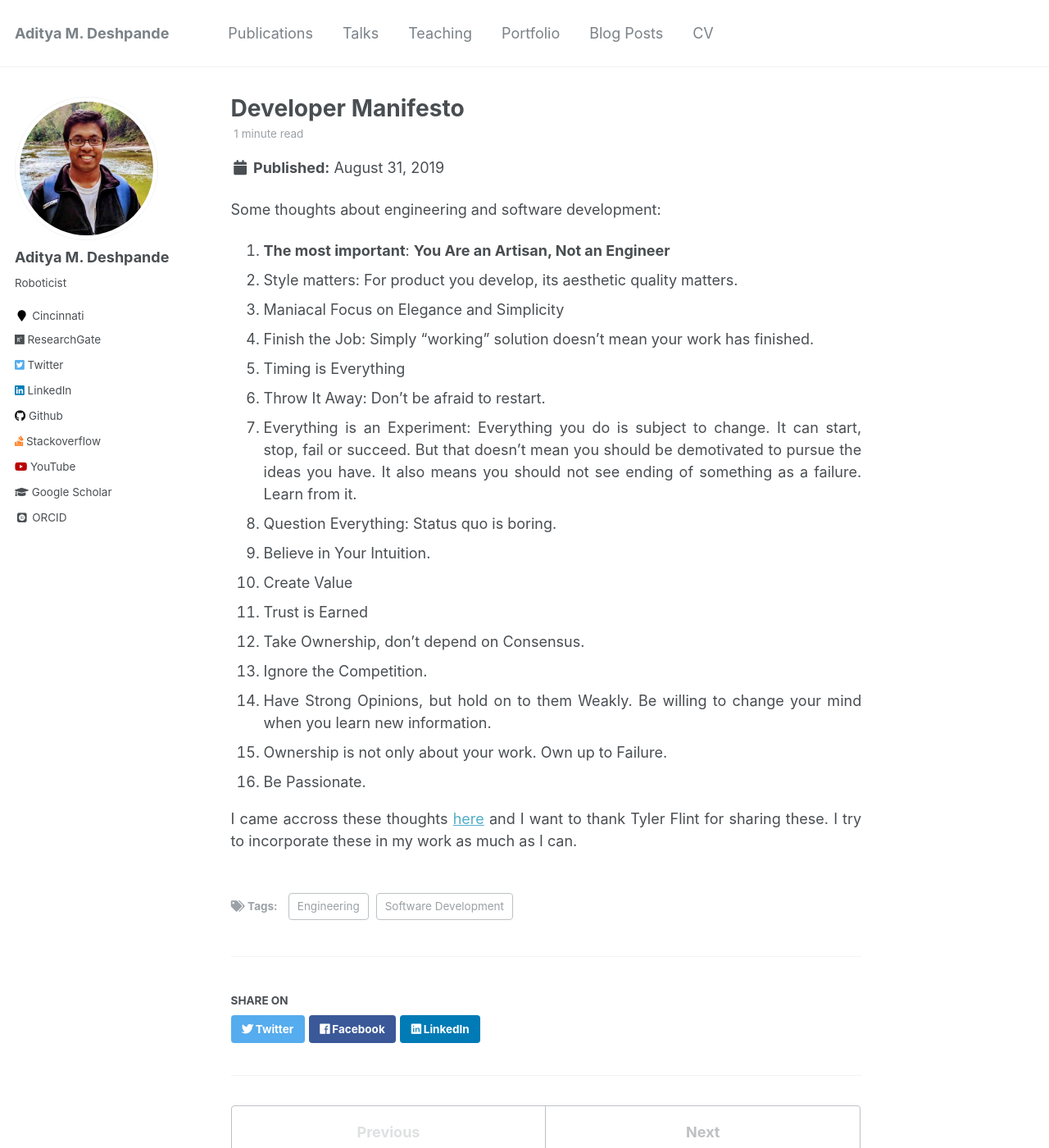
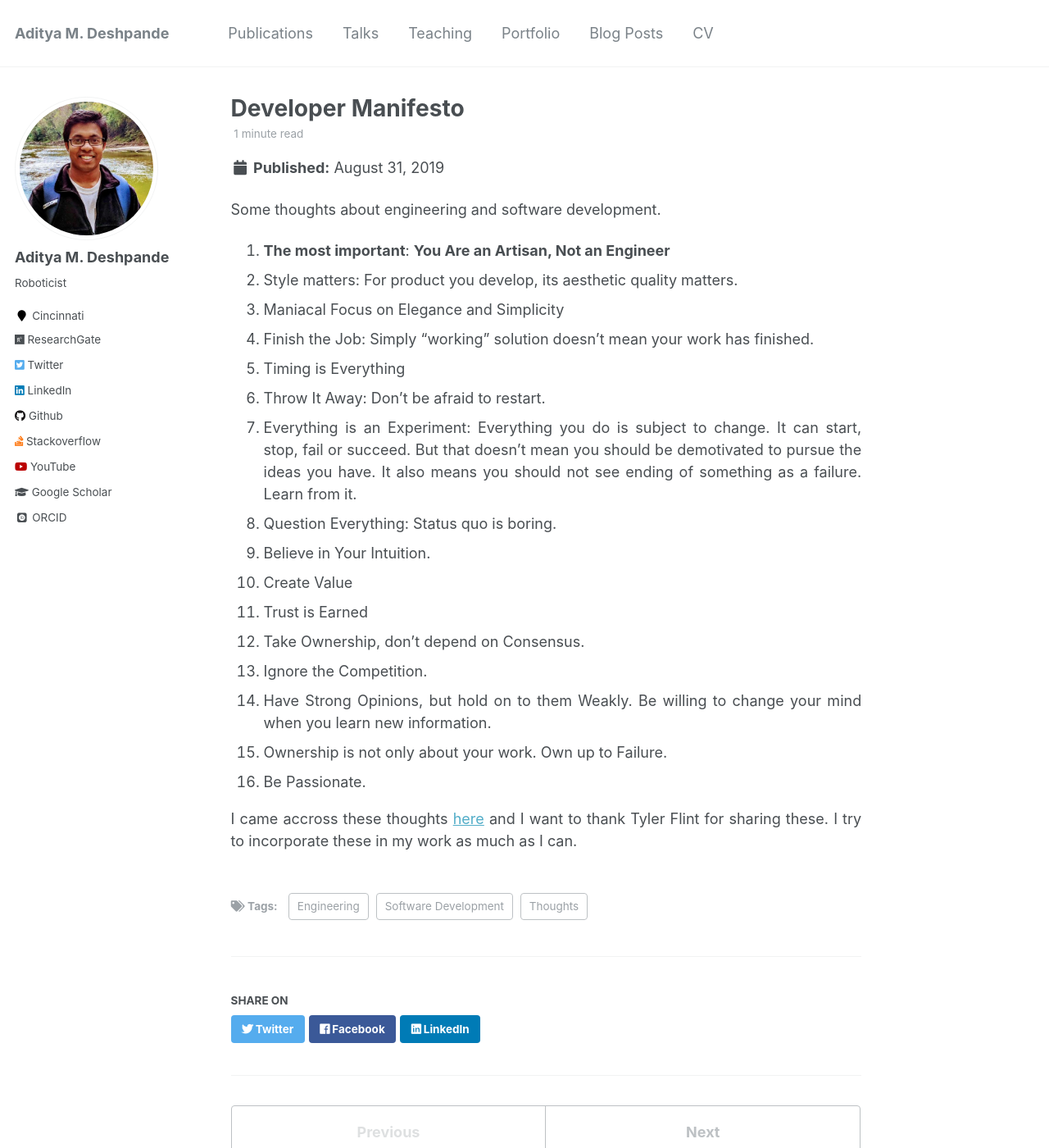
Before and after one commit to adipandas/adipandas.github.io, a Jekyll site: the page built from _posts/2019-08-31-developer-manisfesto.md, in a window 1280 px wide and 1400 px high. Shown: the whole window at 82% size. Built offline with Jekyll 4.4.1, drawn with Linux system fonts in a browser that asks for light colours; some web fonts are replaced; comment, search, counter and statistics services are not loaded.

Commit message:
Update 2019-08-31-developer-manisfesto.md

```diff
--- a/_posts/2019-08-31-developer-manisfesto.md
+++ b/_posts/2019-08-31-developer-manisfesto.md
@@ -5,9 +5,10 @@ permalink: /posts/2019/08/developer-manifesto/
 tags:
   - Software Development
   - Engineering
+  - Thoughts
 ---
 
-Some thoughts about engineering and software development:
+Some thoughts about engineering and software development.
 
 1. **The most important**: **You Are an Artisan, Not an Engineer**
 2. Style matters: For product you develop, its aesthetic quality matters.
```
